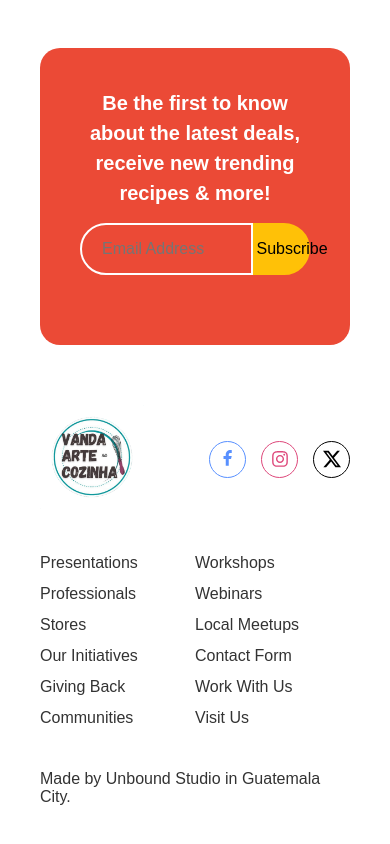
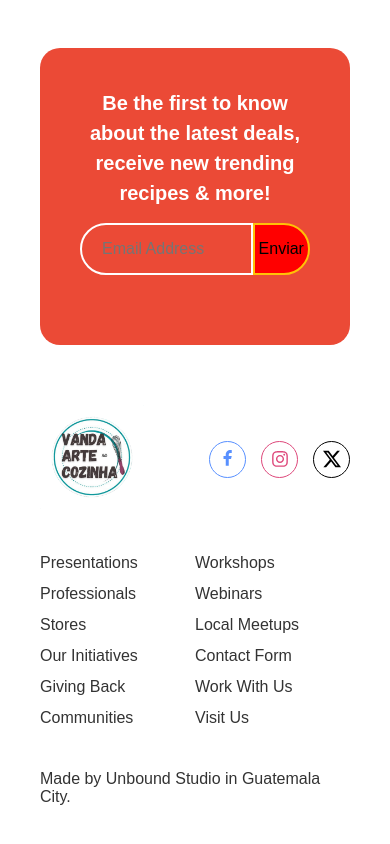
Before and after one commit to DouglasGonc/React-ViteImersao, a React (Vite) app: page / in a window 390 px wide. Shown: the part 1445-2289 px from the top of the page. Built offline with nearby package versions, Linux system fonts and the light colour scheme.

Commit message:
Atualização de layout responsivo seção Newslatter

```diff
--- a/src/components/main/email-form.tsx
+++ b/src/components/main/email-form.tsx
@@ -58,13 +58,16 @@ const Button = styled.button`
         border-radius: 0 30px 30px 0;
         padding: 15px 2px;
     }
+    @media (max-width: 413px) {
+        background-color: red;
+    }
 `;
 
 const FormEmail: React.FC = () => {
     return (
         <FormContainer>
             <Input type="email" placeholder="Email Address" />
-            <Button>Subscribe</Button>
+            <Button>Enviar</Button>
         </FormContainer>
     );
 };
```
